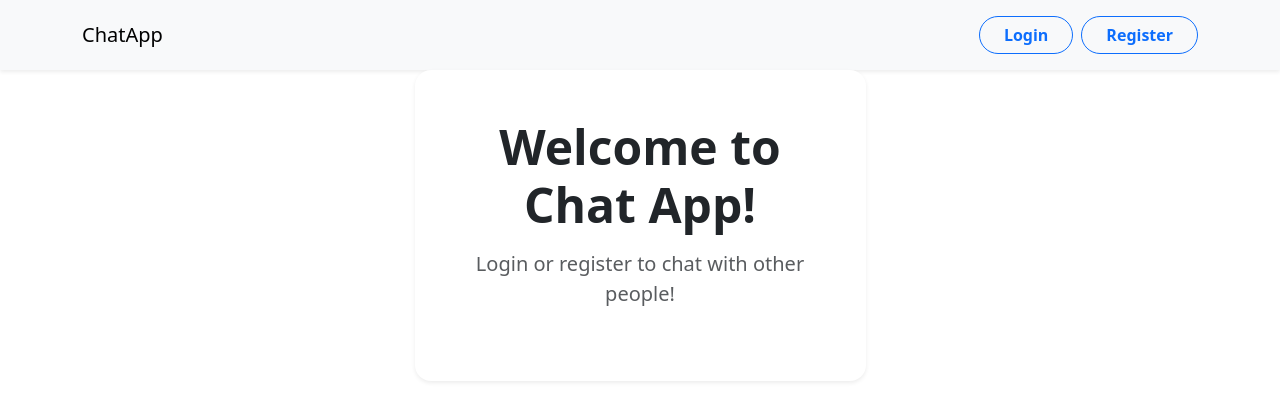
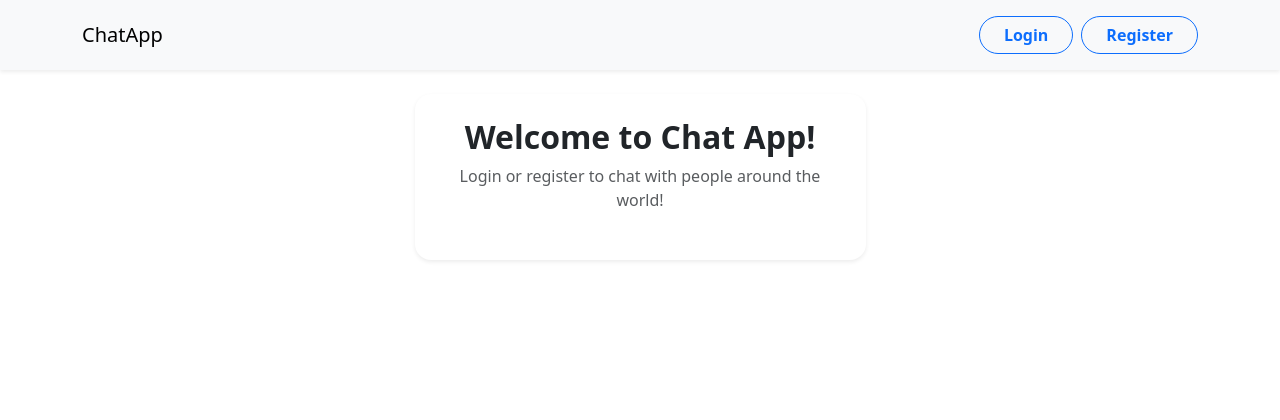
Before and after one commit to cicakm/PPKS, a React (Create React App) app in the folder client/: page / in a window 1280 px wide. Shown: the top 420 px of the page. Built offline with nearby package versions, Linux system fonts and the light colour scheme.

Commit message:
put chats in home page for logged user

```diff
--- a/client/src/pages/home/HomePage.jsx
+++ b/client/src/pages/home/HomePage.jsx
@@ -1,25 +1,31 @@
 import { Container, Row, Col, Card } from "react-bootstrap";
+import { useAuth } from "../../context/AuthContext";
+import ChatListPage from "../chatlist/ChatListPage";
 
 const HomePage = () => {
+  const { username } = useAuth();
+
+  if (username) {
+    return <ChatListPage />;
+  }
+
   return (
-    <>
-      <Container>
+    <Container className="py-4">
       <Row className="justify-content-center">
-          <Col md={7} lg={5}>
+        <Col xs={12} sm={10} md={8} lg={5}>
           <Card className="shadow-sm border-0 rounded-4">
-              <Card.Body className="text-center p-5">
-                <Card.Title as="h1" className="mb-3 fw-bold display-5">
+            <Card.Body className="text-center p-4">
+              <Card.Title as="h1" className="mb-2 fw-bold fs-2">
                 Welcome to Chat App!
               </Card.Title>
-                <Card.Text className="mb-4 text-muted fs-5">
-                  Login or register to chat with other people!
+              <Card.Text className="mb-4 text-muted fs-6">
+                Login or register to chat with people around the world!
               </Card.Text>
             </Card.Body>
           </Card>
         </Col>
       </Row>
     </Container>
-    </>
   );
 };
 
```
Lines whose indentation alone changed are shown as unchanged.
